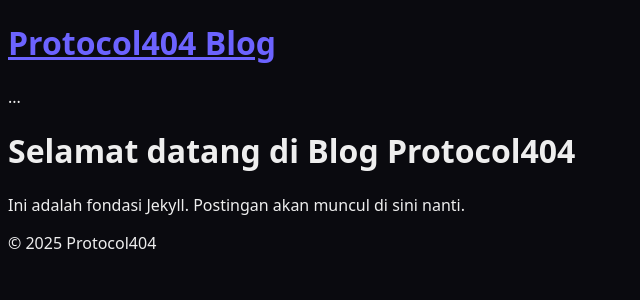
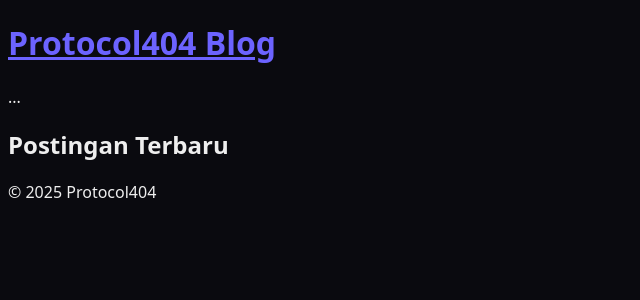
Before and after one commit to alteriza/alteriza.github.io, a Jekyll site: the page built from index.html, in a window 1280 px wide. Shown: the top 300 px of the page, without its empty margins (0-640 px from the left). Built offline with Jekyll 4.4.1, drawn with Linux system fonts in a browser that asks for light colours.

Commit message:
Update index.html

```diff
--- a/index.html
+++ b/index.html
@@ -3,6 +3,13 @@ layout: default
 title: Home
 ---
 <div class="home">
-  <h1>Selamat datang di Blog Protocol404</h1>
-  <p>Ini adalah fondasi Jekyll. Postingan akan muncul di sini nanti.</p>
+  <h2>Postingan Terbaru</h2>
+  <ul>
+    {% for post in site.posts limit:5 %}
+      <li>
+        <a href="{{ post.url | relative_url }}">{{ post.title }}</a>
+        <span>{{ post.date | date: "%d %b %Y" }}</span>
+      </li>
+    {% endfor %}
+  </ul>
 </div>
```
